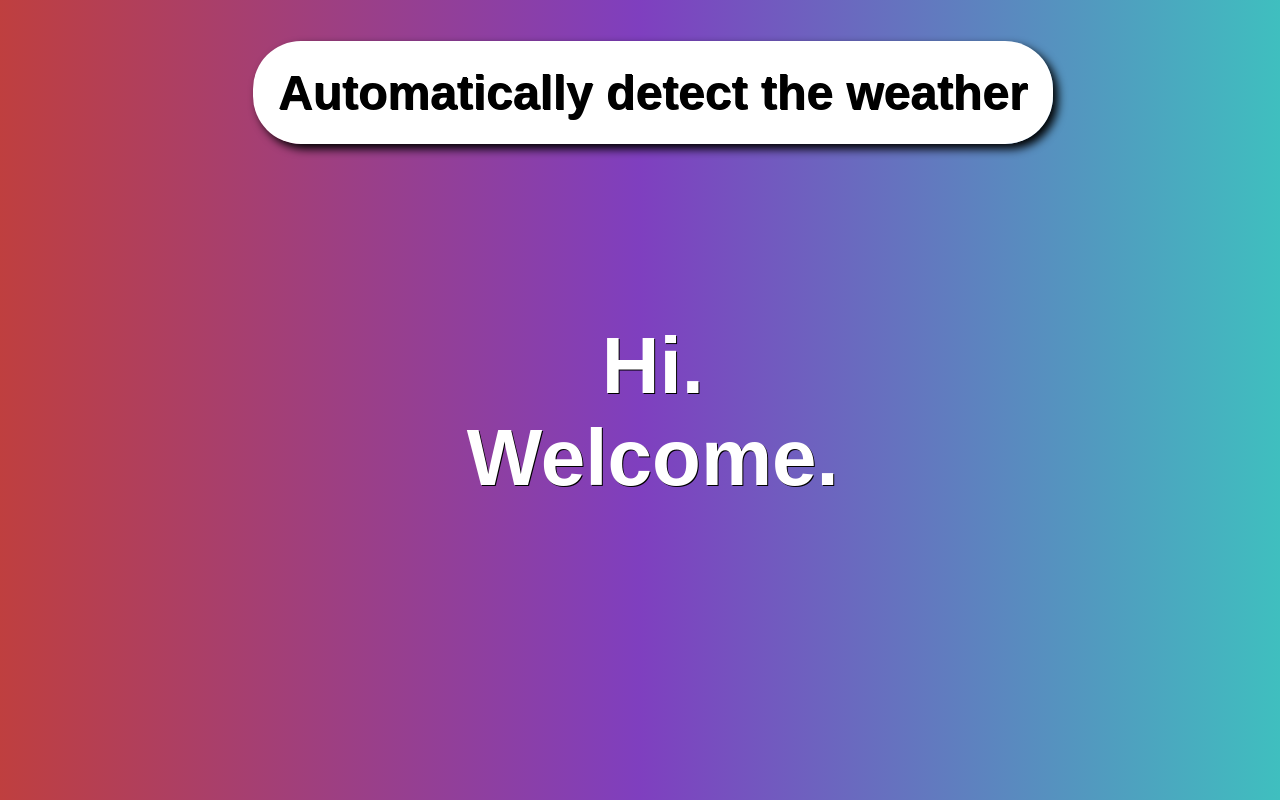
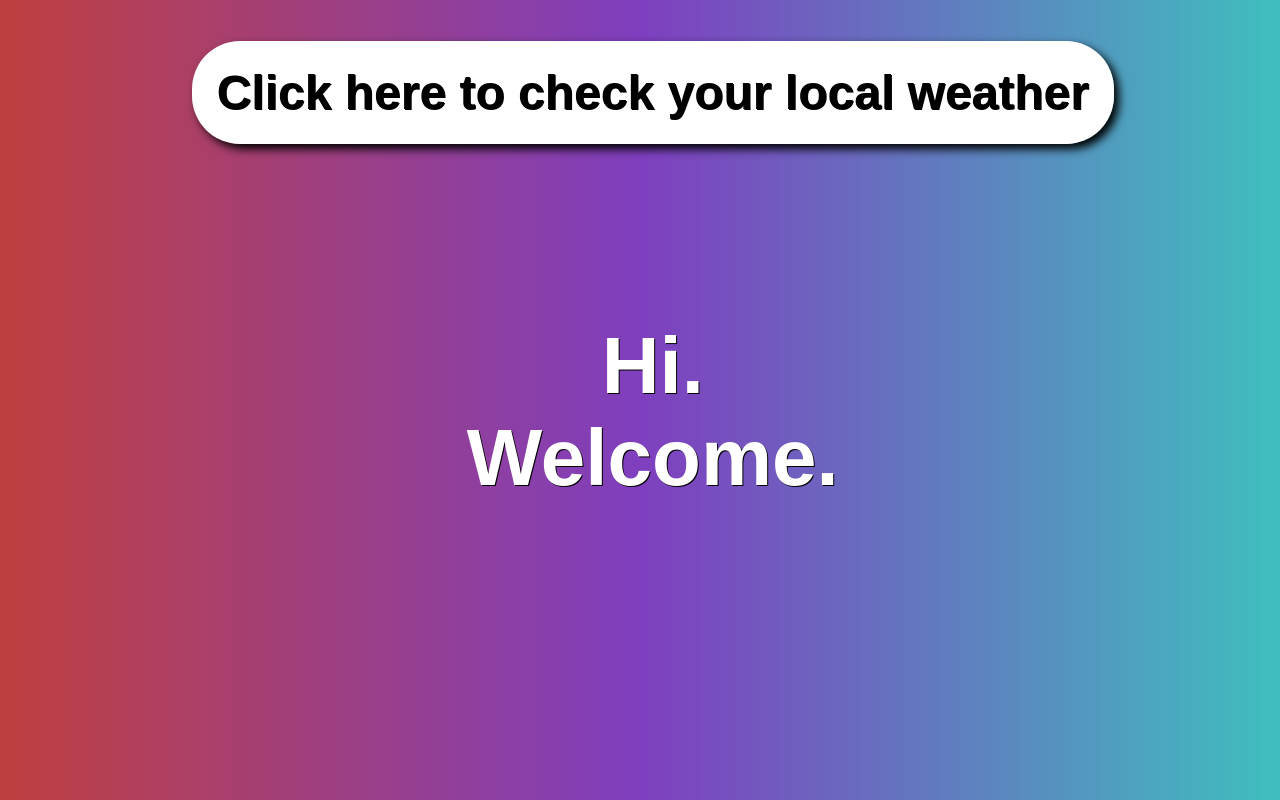
Before and after one commit to CarterBochek/weather-widget, a plain HTML site: page index.html in a window 1280 px wide. Drawn offline with nearby package versions, Linux system fonts and the light colour scheme.

Commit message:
Updating weather button text

```diff
--- a/index.html
+++ b/index.html
@@ -13,7 +13,7 @@
         <h1>Weather Lookup</h1>
     </header>
     <main>
-        <a href="/html/auto-weather.html">Automatically detect the weather</a>
+        <a href="/html/auto-weather.html">Click here to check your local weather</a>
         <h2>Hi. <br> Welcome.</h2>
     </main>
     <script src="https://ajax.googleapis.com/ajax/libs/jquery/3.6.0/jquery.min.js"></script>
```
